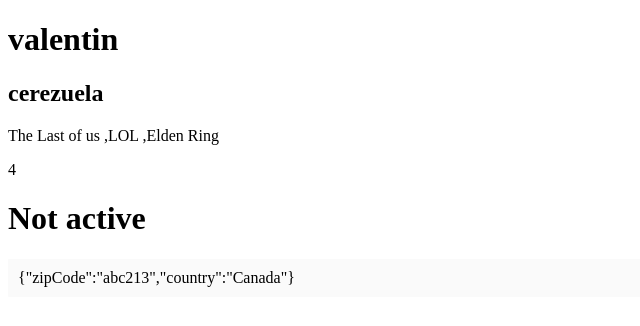
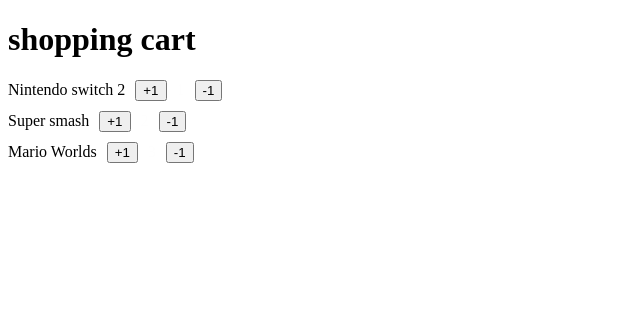
Before and after one commit to valentincerezuela04/React-DeCeroAExperto-Edicion2025, a React (Vite) app in the folder 02-first-steps-react/: page / in a window 1280 px wide. Shown: the top 326 px of the page, without its empty margins (0-640 px from the left). Built offline with nearby package versions, Linux system fonts and the light colour scheme.

Commit message:
props component

```diff
--- a/02-first-steps-react/src/FirstStepsApp.tsx
+++ b/02-first-steps-react/src/FirstStepsApp.tsx
@@ -1,15 +1,13 @@
+import { ItemCounter } from "./shopping-cart/ItemCounter";
+
 export const FistStepsApp = () => {
   return (
     <>
-      <h1>Hello world</h1>
-      <p>this is text</p>
+      <h1>shopping cart</h1>
+      <ItemCounter name="Nintendo switch 2" quantity={1} />
+      <ItemCounter name="Super smash" quantity={2} />
+      <ItemCounter name="Mario Worlds" quantity={3} />
 
-      <button onClick={alert}>Click me</button>
-
-
-      <div>
-        <h2>i'm inside a div</h2>
-      </div>
     </>
   );
-}
+};
--- a/02-first-steps-react/src/main.tsx
+++ b/02-first-steps-react/src/main.tsx
@@ -2,9 +2,12 @@
 import { createRoot } from 'react-dom/client'
 import { FistStepsApp } from './FirstStepsApp'
 import { MyAwesomeApp } from './MyAwesomeApp'
+
+
+
 createRoot(document.getElementById('root')!).render(
   <StrictMode>
-    {/* <FistStepsApp /> */}
-    <MyAwesomeApp />
+    <FistStepsApp />
+    {/* <MyAwesomeApp /> */}
   </StrictMode>,
 )
--- /dev/null
+++ b/02-first-steps-react/src/shopping-cart/ItemCounter.tsx
@@ -0,0 +1,42 @@
+import React from 'react'
+
+
+interface Props {
+    name: string,
+    quantity?: number,  //number | undefined,
+
+};
+
+// export const ItemCounter = (props: Props) => {
+//     return (
+//         <section style={{
+//             display: 'flex',
+//             alignItems: 'center',
+//             gap: 10,
+//             marginTop: 10,
+//         }}>
+//             <button>+1</button>
+//             <span style={{ width: 150, }}>{props.name}</span>
+//             <button>-1</button>
+//         </section>
+//     );
+// };
+
+//destructuring version :
+
+export const ItemCounter = ({ name, quantity }: Props) => {
+    console.log(quantity);
+    return (
+        <section style={{
+            display: 'flex',
+            alignItems: 'center',
+            gap: 10,
+            marginTop: 10,
+        }}>
+            <span>{name}</span>
+            <button>+1</button>
+            <span style={{ color: '#fefefe' }}>{quantity}</span>
+            <button>-1</button>
+        </section>
+    );
+};
```
